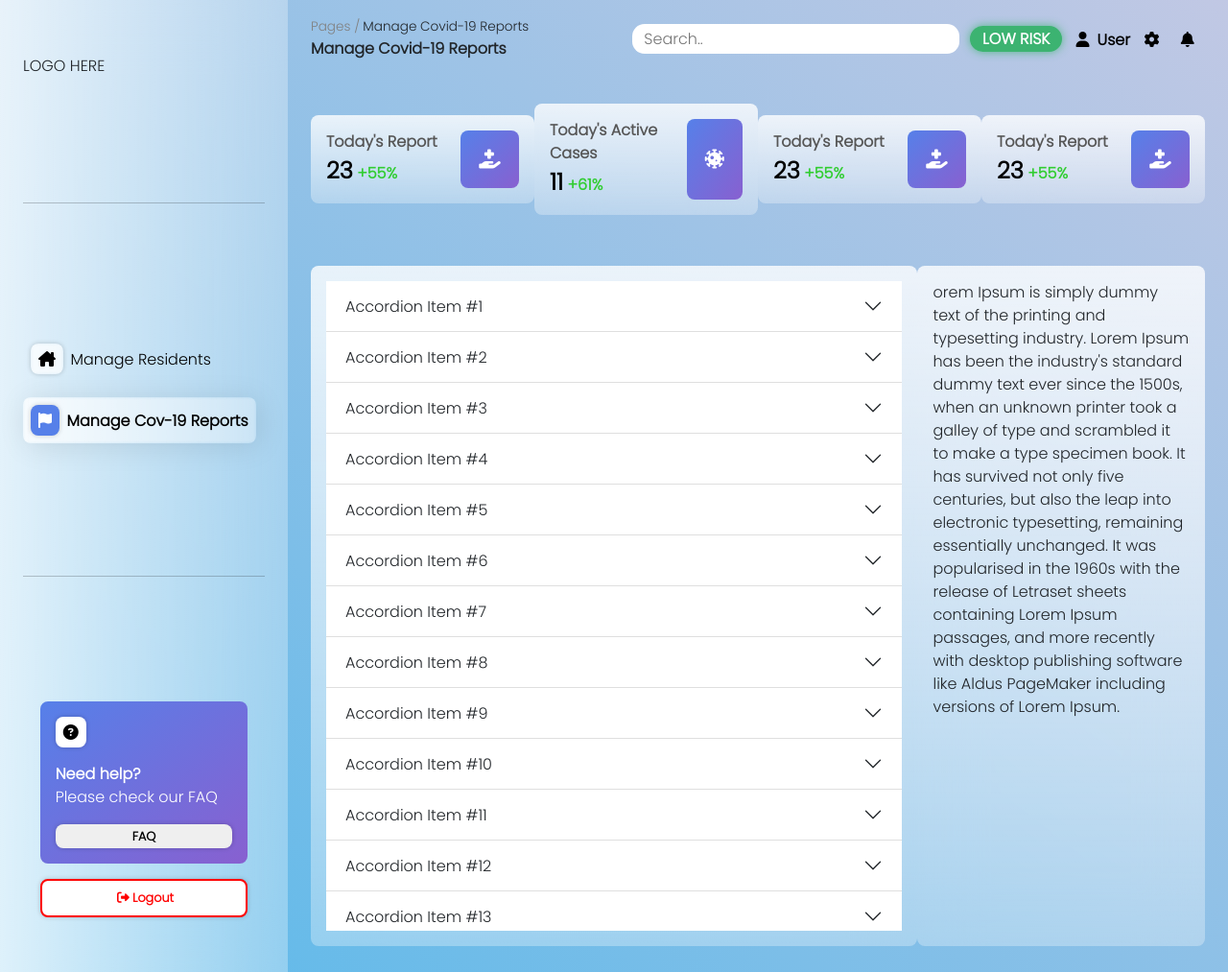
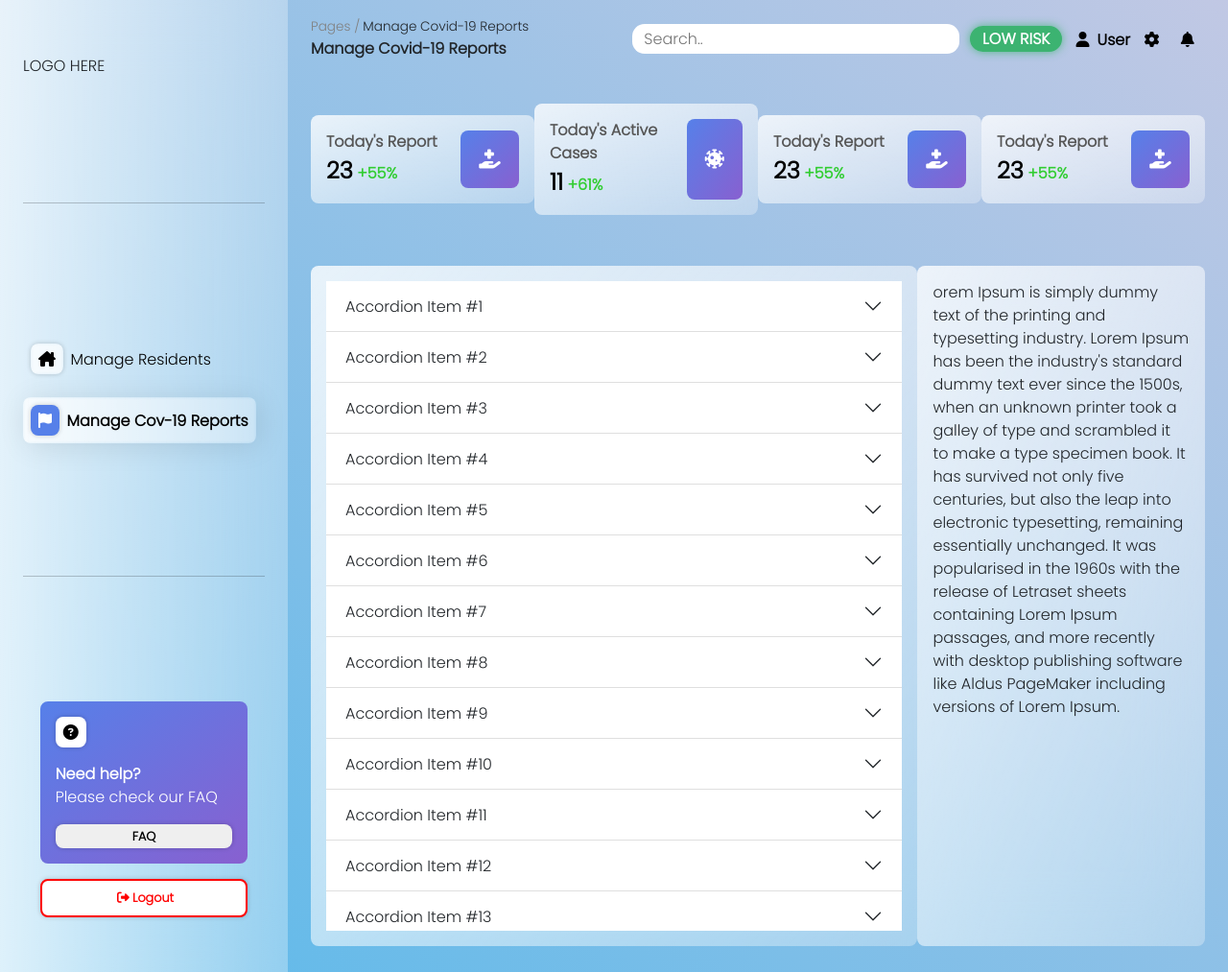
Before and after one commit to mekukun/OC-Team1, a PHP site: page /admin/managecovreport.html in a window 1280 px wide. Shown: the whole page at 96% size. Run offline with PHP 8.4, Linux system fonts and the light colour scheme; some libraries are stand-ins or nearby versions.

Commit message:
Update stylesheet.css

```diff
--- a/assets/css/stylesheet.css
+++ b/assets/css/stylesheet.css
@@ -244,7 +244,7 @@ a {
   padding: 1rem;
   border-radius: 0.5rem;
   background: linear-gradient(
-    to bottom,
+    to right bottom,
     rgba(255, 255, 255, 0.8),
     rgba(255, 255, 255, 0.3)
   );
```
